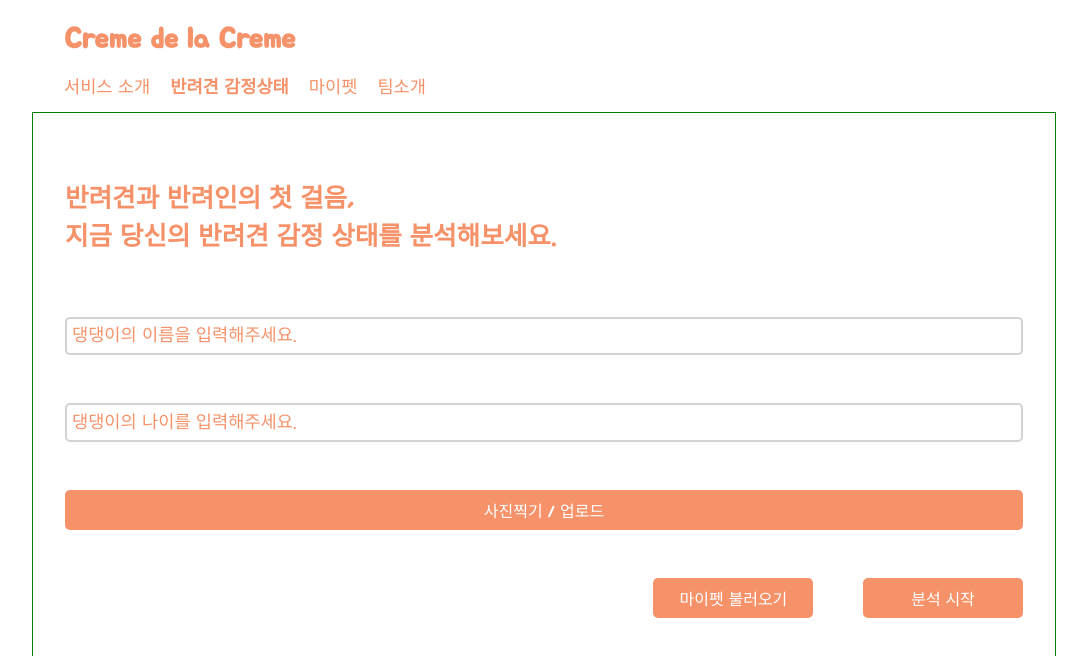
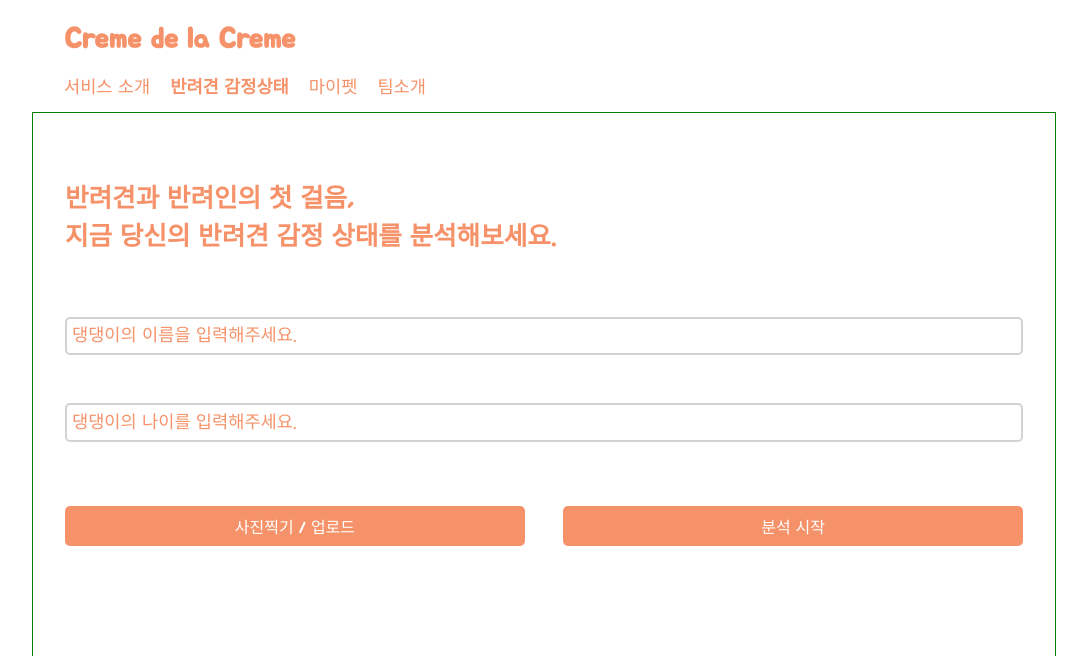
Before and after one commit to CreamDeLaCream/creme-client, a React (Create React App) app: page / in a window 1280 px wide. Shown: the top 656 px of the page, without its empty margins (96-1183 px from the left). Built offline with nearby package versions, Linux system fonts and the light colour scheme.

Commit message:
[#5] style: 메인페이지 버튼 스타일 수정

```diff
--- a/src/pages/Main/MainPage.js
+++ b/src/pages/Main/MainPage.js
@@ -35,49 +35,34 @@ const MainPage = (props) => {
           <Image size="15" />
           <Image size="15" />
         </Grid>
+      </Grid>
 
-        <Grid is_flex>
+      <Grid margin="1rem auto">
+        <Grid is_flex width="100%">
           <Button
-            width="100%"
+            width="48%"
             padding="0.5rem"
             bg="var(--main)"
             color="var(--white)"
             radius="5px"
             cursor
+            mobileWidth
+            // 중간 점검 이후 변경 예정
+            // _onClick={() => history.push('/login')}
           >
             <Text type="button" color="white">
               사진찍기 / 업로드
             </Text>
           </Button>
-        </Grid>
-      </Grid>
-
-      <Grid margin="1rem auto" display="flex" justifyContent="flex-end">
-        <Grid is_flex width="23.1rem">
           <Button
-            width="10rem"
+            width="48%"
             padding="0.5rem"
             bg="var(--main)"
             color="var(--white)"
             radius="5px"
             cursor
-            // 중간 점검 이후 변경 예정
-            // _onClick={() => history.push('/login')}
-          >
-            <Text type="button" color="white">
-              마이펫 불러오기
-            </Text>
-          </Button>
-          <Button
-            width="10rem"
-            padding="0.5rem"
-            bg="var(--main)"
-            color="var(--white)"
-            radius="5px"
-            cursor
-            // 중간 점검 이후 변경 예정
-            // _onClick={() => history.push('/analysis')}
-            _onClick={() => history.push('/result')}
+            _onClick={() => history.push('/analysis')}
+            // _onClick={() => history.push('/result')}
           >
             <Text type="button" color="white">
               분석 시작
@@ -104,44 +89,30 @@ const MainPage = (props) => {
           <Input placeholder="댕댕이의 이름을 입력해주세요." />
         </Grid>
 
-        <Grid is_flex margin="0 0 3rem 0">
+        <Grid is_flex margin="0 0 1rem 0">
           <Input placeholder="댕댕이의 나이를 입력해주세요." />
         </Grid>
+      </Grid>
 
-        <Grid>
+      <Grid margin="1rem auto">
+        <Grid is_flex width="100%">
           <Button
-            width="100%"
+            width="48%"
             padding="0.5rem"
             bg="var(--main)"
             color="var(--white)"
             radius="5px"
             cursor
+            mobileWidth
+            // 중간 점검 이후 변경 예정
+            // _onClick={() => history.push('/login')}
           >
             <Text type="button" color="white">
               사진찍기 / 업로드
             </Text>
           </Button>
-        </Grid>
-      </Grid>
-
-      <Grid margin="1rem auto" display="flex" justifyContent="flex-end">
-        <Grid is_flex width="23.1rem">
           <Button
-            width="10rem"
-            padding="0.5rem"
-            bg="var(--main)"
-            color="var(--white)"
-            radius="5px"
-            cursor
-            // 중간 점검 이후 변경 예정
-            // _onClick={() => history.push('/login')}
-          >
-            <Text type="button" color="white">
-              마이펫 불러오기
-            </Text>
-          </Button>
-          <Button
-            width="10rem"
+            width="48%"
             padding="0.5rem"
             bg="var(--main)"
             color="var(--white)"
```
